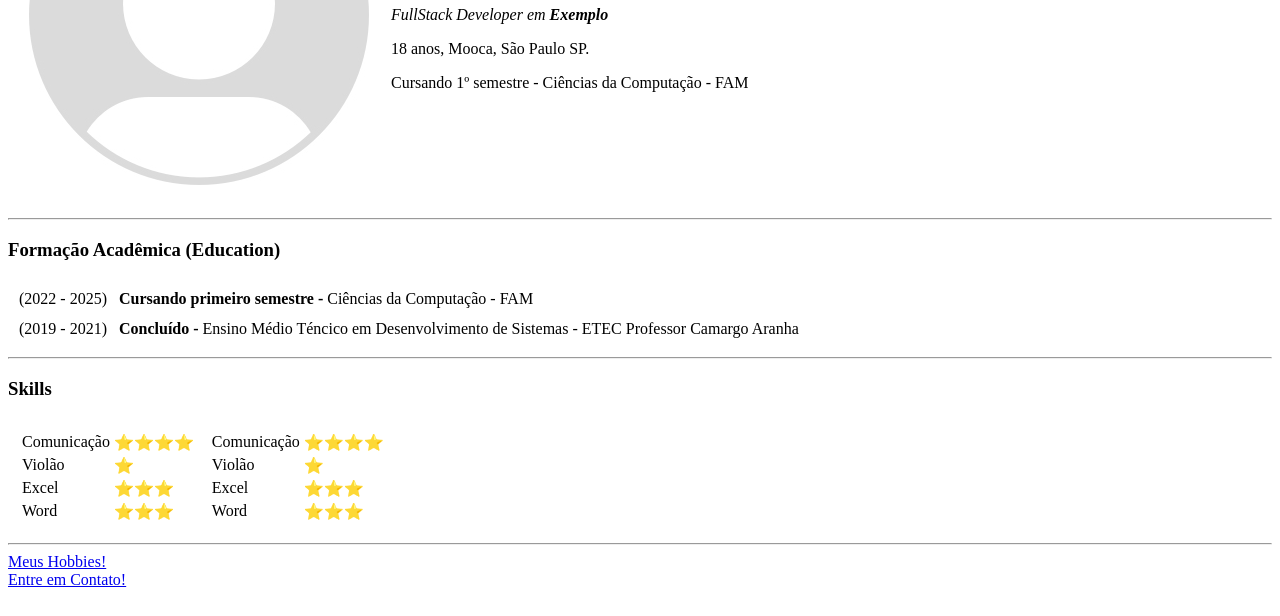
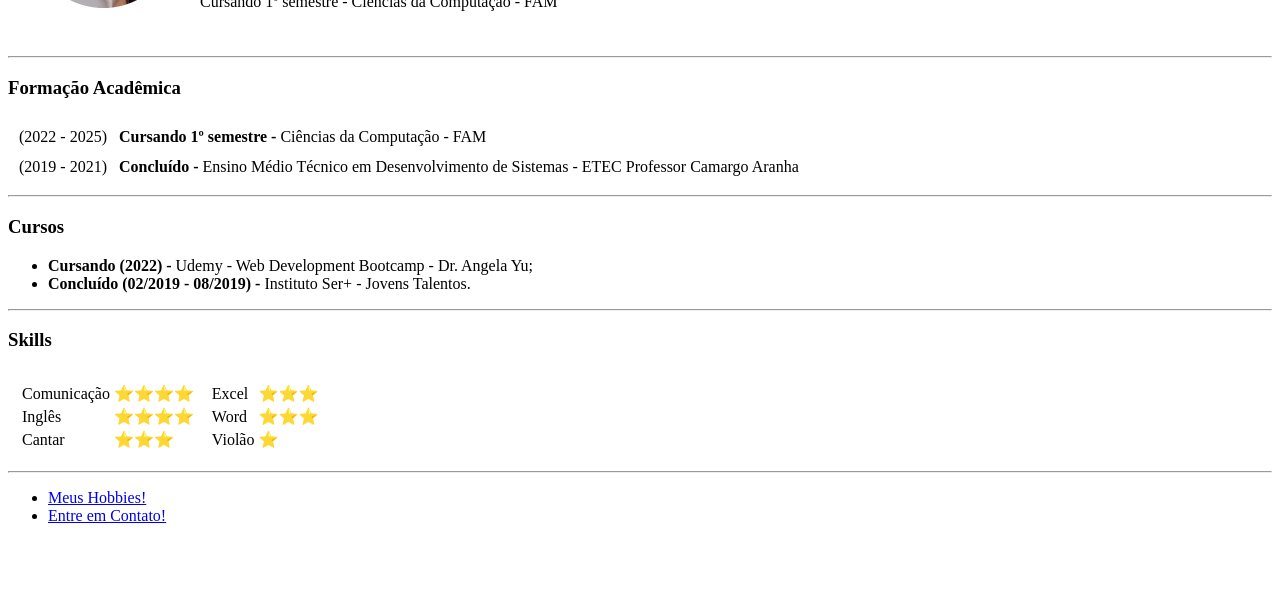
Before and after one commit to riqq54/PersonalSite-v1, a plain HTML site: page index.html in a window 1280 px wide. Shown: the part 184-800 px from the top of the page. Drawn offline with Linux system fonts and the light colour scheme.

Commit message:
HTML pronto!

```diff
--- a/index.html
+++ b/index.html
@@ -10,19 +10,15 @@
 <!-- Estrutura de tabelas para organização horizontal! -->
   <table cellspacing="20px">
     <tbody>
-
       <tr>
-
-        <td><img src="avatar-placeholder.jpg" alt=""></td>
+        <td><img src="foto-insta-modified.png" alt=""></td>
         <td>
           <h1>Henrique Freitas</h1>
-          <p><em>FullStack Developer em <strong>Exemplo</strong></em></p>
-          <p>18 anos, Mooca, São Paulo SP.</p>
+          <p><em>FullStack Developer <!-- em <strong>Exemplo</strong>--></em></p>
+          <p>18 anos, Mooca, São Paulo, SP.</p>
           <p>Cursando 1º semestre - Ciências da Computação - FAM</p>
         </td>
-
       </tr>
-
     </tbody>
   </table>
 <!--
@@ -33,72 +29,76 @@
     Quanto à estudos futuros, vou aprimorar meus conhecimentos em Java e estudar sobre Programação Orientada à Objetos.</p>  -->
   <hr>
 
-    <h3>Formação Acadêmica (Education)</h3>
+    <h3>Formação Acadêmica</h3>
+
     <table cellspacing="10px">
       <tr>
         <td>(2022 - 2025)</td>
-        <td><strong>Cursando primeiro semestre -</strong> Ciências da Computação - FAM</td>
+        <td><strong>Cursando 1º semestre -</strong> Ciências da Computação - FAM</td>
       </tr>
       <tr>
         <td>(2019 - 2021)</td>
-        <td><strong>Concluído -</strong> Ensino Médio Téncico em Desenvolvimento de Sistemas - ETEC Professor Camargo Aranha</td>
+        <td><strong>Concluído -</strong> Ensino Médio Técnico em Desenvolvimento de Sistemas - ETEC Professor Camargo Aranha</td>
       </tr>
     </table>
+
     <hr>
+
+  <h3>Cursos</h3>
+  <ul>
+    <li><strong>Cursando (2022) -</strong> Udemy - Web Development Bootcamp - Dr. Angela Yu;</li>
+    <li><strong>Concluído (02/2019 - 08/2019) -</strong> Instituto Ser+ - Jovens Talentos.</li>
+  </ul>
+
+  <hr>
 
   <h3>Skills</h3>
 
   <!-- Tabelas Aninhadas! -->
   <table cellspacing="10px">
     <tr>
+
       <td>
         <table>
           <tr>
-            <td> Comunicação</td>
-            <td> ⭐⭐⭐⭐</td>
+            <td>Comunicação</td>
+            <td>⭐⭐⭐⭐</td>
           </tr>
           <tr>
-            <td> Violão</td>
-            <td> ⭐</td>
+            <td>Inglês</td>
+            <td>⭐⭐⭐⭐</td>
           </tr>
           <tr>
-            <td> Excel</td>
-            <td> ⭐⭐⭐</td>
-          </tr>
-          <tr>
-            <td> Word</td>
-            <td> ⭐⭐⭐</td>
+            <td>Cantar</td>
+            <td>⭐⭐⭐</td>
           </tr>
       </table>
     </td>
+
       <td>
         <table>
           <tr>
-            <td> Comunicação</td>
-            <td> ⭐⭐⭐⭐</td>
+            <td>Excel</td>
+            <td>⭐⭐⭐</td>
           </tr>
           <tr>
-            <td> Violão</td>
-            <td> ⭐</td>
+            <td>Word</td>
+            <td>⭐⭐⭐</td>
           </tr>
           <tr>
-            <td> Excel</td>
-            <td> ⭐⭐⭐</td>
-          </tr>
-          <tr>
-            <td> Word</td>
-            <td> ⭐⭐⭐</td>
+            <td>Violão</td>
+            <td>⭐</td>
           </tr>
       </table>
       </td>
-    </tr>
+
   </table>
 
-
-
   <hr>
-  <a href="hobbies.html">Meus Hobbies!</a> <br>
-  <a href="contact.html">Entre em Contato!</a>
+    <ul>
+      <li><a href="hobbies.html">Meus Hobbies!</a></li>
+      <li><a href="contact.html">Entre em Contato!</a></li>
+    </ul>
 </body>
 
 </html>
```
Also changed, not shown: contact.html (+19 -5 lines), hobbies.html (+1 -1 lines), foto-insta-modified.png (added).
